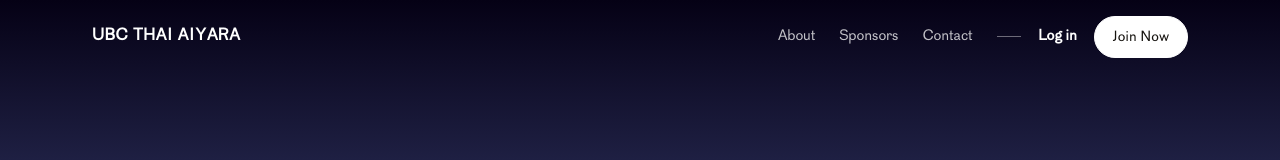
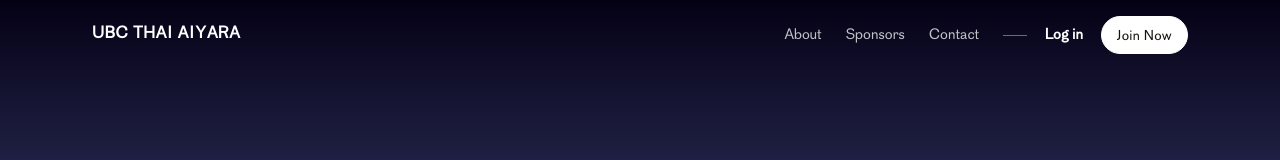
Before and after one commit to ubcthaiaiyara/website, a Next.js app: page / in a window 1280 px wide. Shown: the top 160 px of the page. Built offline with nearby package versions, Linux system fonts and the light colour scheme; no server answers.

Commit message:
style(ui): shrink button sizing

```diff
--- a/app/globals.css
+++ b/app/globals.css
@@ -82,11 +82,11 @@ p {
   text-decoration: none;
   /* Cotham Sans's lopsided ascent/descent metrics float the label ~0.11em
      above true center, so skew the vertical padding to optically center it. */
-  padding: calc(0.85rem + 0.11em) 1.6rem calc(0.85rem - 0.11em);
+  padding: calc(0.7rem + 0.11em) 1.35rem calc(0.7rem - 0.11em);
   border-radius: 999px;
   border: 1px solid var(--fg);
   font-family: inherit; /* <button> elements don't inherit by default */
-  font-size: 0.95rem;
+  font-size: 0.9rem;
   font-weight: 500;
   letter-spacing: 0.01em;
   cursor: pointer;
@@ -120,8 +120,8 @@ p {
 }
 
 .button-sm {
-  padding: calc(0.55rem + 0.11em) 1.1rem calc(0.55rem - 0.11em);
-  font-size: 0.875rem;
+  padding: calc(0.45rem + 0.11em) 0.95rem calc(0.45rem - 0.11em);
+  font-size: 0.85rem;
 }
 
 /* ---------- Header / nav ---------- */
```
